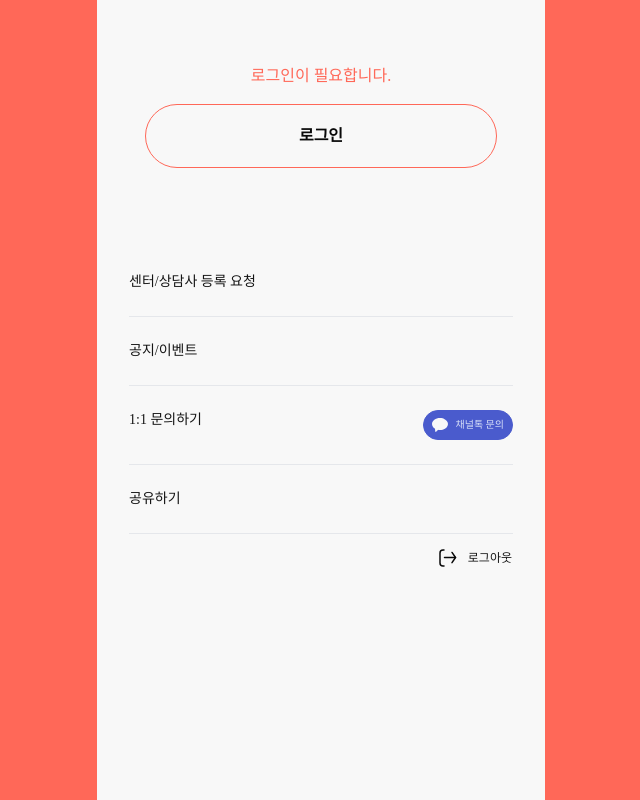
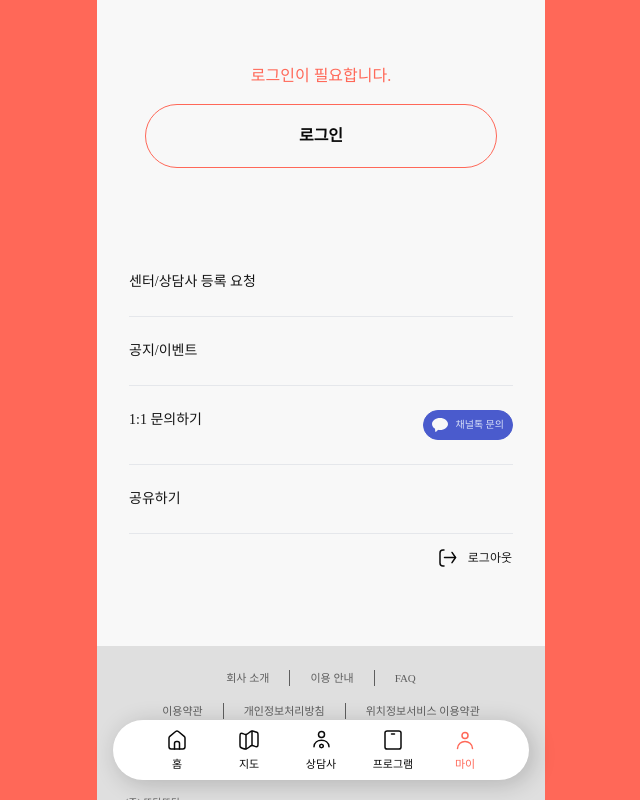
Before and after one commit to Matthewsann/ddodak, a Next.js app: page /mypage in a window 1280 px wide. Shown: the whole page, without its empty margins (319-959 px from the left). Built offline with nearby package versions, Linux system fonts and the light colour scheme; a web font is replaced by a local one.

Commit message:
feat: add footer view

```diff
--- a/app/footer.tsx
+++ b/app/footer.tsx
@@ -1,45 +1,35 @@
-import Link from "next/link";
-import Icons from "./components/icons";
-import cc from "classcat";
+import Logo from "@/../public/logo.svg";
 
-const ROUTERS = [
-  { icon: <Icons.Home />, text: "홈", route: "/", key: "home" },
-  { icon: <Icons.Map />, text: "지도", route: "/map", key: "map" },
-  {
-    icon: <Icons.EmojiSmile />,
-    text: "상담사",
-    route: "/matching",
-    key: "matching",
-  },
-  {
-    icon: <Icons.Tablet />,
-    text: "프로그램",
-    route: "/programs",
-    key: "programs",
-  },
-  { icon: <Icons.User />, text: "마이", route: "/mypage", key: "mypage" },
-];
-
-export const Footer = ({ selected }: { selected: string }) => (
-  <div className="flex justify-center fixed inset-x-0 bottom-0">
-    <footer className="w-full max-w-md left-0 right-0 bottom-0 px-4 pb-5">
-      <div className="w-full grid grid-cols-5 py-2 px-7 rounded-full shadow-float bg-background">
-        {ROUTERS.map((item, index) => (
-          <Link
-            key={index}
-            href={item.route}
-            className={cc([
-              "flex flex-col items-center justify-center relative",
-              selected === item.key
-                ? "text-primary stroke-primary"
-                : "text-black stroke-black",
-            ])}
-          >
-            <div className="w-6 h-6 z-[1]">{item.icon}</div>
-            <div className="text-[11px] font-medium z-[1]">{item.text}</div>
-          </Link>
-        ))}
+export default function Footer() {
+  return (
+    <footer className="bg-black/10 text-black/60 flex flex-col items-center pt-6 pb-28 px-7 gap-4">
+      <div className="flex items-center gap-5 text-[11px] font-medium">
+        <div>회사 소개</div>
+        <div className="w-px h-4 bg-black/60" />
+        <div>이용 안내</div>
+        <div className="w-px h-4 bg-black/60" />
+        <div>FAQ</div>
+      </div>
+      <div className="flex items-center gap-5 text-[11px] font-medium">
+        <div>이용약관</div>
+        <div className="w-px h-4 bg-black/60" />
+        <div>개인정보처리방침</div>
+        <div className="w-px h-4 bg-black/60" />
+        <div>위치정보서비스 이용약관</div>
+      </div>
+      <div className="w-full flex flex-col gap-4">
+        <Logo />
+        <div className="text-[10px] font-medium leading-5">
+          (주) 또닥또닥
+          <br />
+          서울특별시 성북구 고려대로24길 32 5층
+          <br />
+          통신판매업신고: <br />
+          전화번호: 010-8934-7286
+          <br />
+          고객센터: cs@sangdamplus.com | 제휴문의: contact@sangdamplus.com
+        </div>
       </div>
     </footer>
-  </div>
-);
+  );
+}
--- a/app/layout.tsx
+++ b/app/layout.tsx
@@ -1,5 +1,6 @@
 import type { Metadata } from "next";
 import "./globals.css";
+import Footer from "./footer";
 
 export const metadata: Metadata = {
   title: "상담플러스",
@@ -16,6 +17,7 @@ export default function RootLayout({
       <body className="w-full h-[100dvh] flex items-center justify-center bg-primary">
         <main className="relative w-full max-w-md h-[100dvh] max-h-[100dvh] bg-background overflow-x-hidden overflow-y-scroll no-scrollbar">
           {children}
+          <Footer />
         </main>
       </body>
     </html>
--- a/app/mypage/page.tsx
+++ b/app/mypage/page.tsx
@@ -4,6 +4,7 @@ import { useUserStore } from "@/store/user-store";
 import Link from "next/link";
 import Profile from "./profile";
 import Icons from "@/components/icons";
+import { Nav } from "@/navbar";
 
 const MENU_ITEMS = [
   {
@@ -29,7 +30,8 @@ export default function Home() {
   const { email, setEmail } = useUserStore();
 
   return (
-    <div className="w-full h-full pt-16">
+    <>
+      <div className="w-full py-16">
         {email ? (
           <Profile />
         ) : (
@@ -50,7 +52,10 @@ export default function Home() {
         <ul className="divide-y px-8">
           {MENU_ITEMS.map((item, i) => (
             <li key={i} className="font-medium text-sm">
-            <Link href={item.href} className="py-6 w-full flex justify-between">
+              <Link
+                href={item.href}
+                className="py-6 w-full flex justify-between"
+              >
                 {item.name}
                 {item.channel && (
                   <div className="badge badge-secondary text-[10px] font-medium gap-2 !h-auto !py-1 px-2">
@@ -74,5 +79,7 @@ export default function Home() {
           </li>
         </ul>
       </div>
+      <Nav selected={"mypage"} />
+    </>
   );
 }
--- /dev/null
+++ b/app/navbar.tsx
@@ -0,0 +1,47 @@
+import Link from "next/link";
+import Icons from "./components/icons";
+import cc from "classcat";
+
+const ROUTERS = [
+  { icon: <Icons.Home />, text: "홈", route: "/", key: "home" },
+  { icon: <Icons.Map />, text: "지도", route: "/map", key: "map" },
+  {
+    icon: <Icons.EmojiSmile />,
+    text: "상담사",
+    route: "/matching",
+    key: "matching",
+  },
+  {
+    icon: <Icons.Tablet />,
+    text: "프로그램",
+    route: "/programs",
+    key: "programs",
+  },
+  { icon: <Icons.User />, text: "마이", route: "/mypage", key: "mypage" },
+];
+
+export const Nav = ({ selected }: { selected: string }) => (
+  <div className="flex justify-center fixed inset-x-0 bottom-0">
+    <nav className="w-full max-w-md left-0 right-0 bottom-0 px-4 pb-5">
+      <div className="w-full grid grid-cols-5 py-2 px-7 rounded-full shadow-float bg-white">
+        {ROUTERS.map((item, index) => (
+          <Link
+            key={index}
+            href={item.route}
+            className={cc([
+              "flex flex-col items-center justify-center relative",
+              selected === item.key
+                ? "text-primary stroke-primary"
+                : "text-black stroke-black",
+            ])}
+          >
+            <div className="w-6 h-6 z-[1]">{item.icon}</div>
+            <div className="text-[11px] mt-1 font-medium z-[1]">
+              {item.text}
+            </div>
+          </Link>
+        ))}
+      </div>
+    </nav>
+  </div>
+);
--- a/app/page.tsx
+++ b/app/page.tsx
@@ -1,6 +1,6 @@
 import Banner from "./banner";
 import CounselorCard from "./counselor-card";
-import { Footer } from "./footer";
+import { Nav } from "./navbar";
 import Header from "./header";
 import Programs from "./programs";
 import Recommend from "./recommend";
@@ -17,7 +17,7 @@ export default function Home() {
           <Programs />
         </div>
       </div>
-      <Footer selected="home" />
+      <Nav selected="home" />
     </>
   );
 }
--- a/app/programs/page.tsx
+++ b/app/programs/page.tsx
@@ -1,7 +1,7 @@
 import Header from "@/components/header";
 import ProgramList from "./list";
 import ProgramTags from "./tags";
-import { Footer } from "@/footer";
+import { Nav } from "@/navbar";
 import { Suspense } from "react";
 import ProgramListLoading from "./loading";
 
@@ -18,7 +18,7 @@ export default function Programs() {
           <ProgramList />
         </Suspense>
       </div>
-      <Footer selected="programs" />
+      <Nav selected="programs" />
     </>
   );
 }
```
Lines whose indentation alone changed are shown as unchanged.
